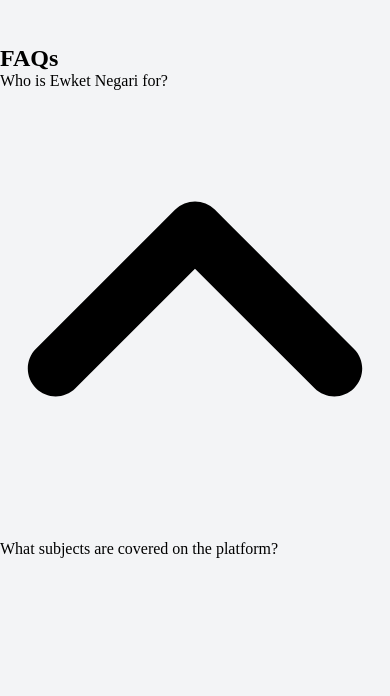
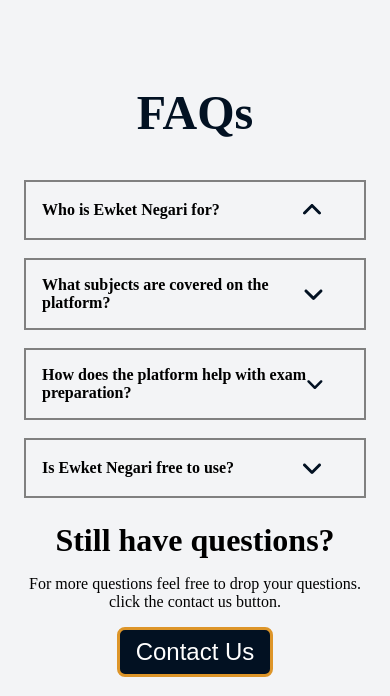
Before and after one commit to SBAK729/Ewket-Negari, a plain HTML site: page index.html in a window 390 px wide. Shown: the part 6378-7074 px from the top of the page. Drawn offline with Linux system fonts and the light colour scheme.

Commit message:
feat: adding style and responsiveness to faqs section

```diff
--- a/style/style.css
+++ b/style/style.css
@@ -234,7 +234,8 @@ header hr {
 .about-section,
 .courses-section,
 .testimonial-section,
-.team-section {
+.team-section,
+.faqs {
   position: relative;
   display: flex;
   flex-direction: column;
@@ -677,6 +678,84 @@ footer {
   font-weight: 500;
 }
 
+.faqs {
+  gap: 24px;
+  width: 80%;
+}
+
+.faqs h2 {
+  font-size: 48px;
+  margin: 16px 0px;
+  color: #021122;
+}
+
+.questions-answer {
+  display: flex;
+  flex-direction: column;
+  align-items: center;
+  gap: 18px;
+}
+.questions-card {
+  width: 500px;
+  display: flex;
+  flex-direction: column;
+  gap: 8px;
+  align-items: center;
+  padding: 16px;
+  border: solid 2px gray;
+}
+.question {
+  width: 100%;
+  display: flex;
+  align-items: center;
+  justify-content: space-between;
+  padding-right: 24px;
+}
+
+.question p {
+  margin-left: 16px;
+  font-weight: 600;
+  text-align: start;
+}
+
+.question svg {
+  width: 24px;
+  height: 24px;
+  fill: #021122;
+}
+
+.questions-card p {
+  margin: 0px;
+}
+
+.contact-link {
+  display: flex;
+  flex-direction: column;
+  justify-items: center;
+  align-items: center;
+  width: 100%;
+  gap: 16px;
+}
+.contact-link h3 {
+  font-size: 32px;
+  margin-bottom: 0px;
+}
+
+.contact-link p {
+  text-align: center;
+}
+
+.contact-link button {
+  width: fit-content;
+  background-color: #021122;
+  padding: 8px 16px;
+  color: white;
+  font-size: 24px;
+  border: solid #dd9529 3px;
+  border-radius: 8px;
+  cursor: pointer;
+}
+
 .cantact-section {
   margin-bottom: 1px;
 }
@@ -1110,6 +1189,17 @@ footer p {
     font-size: 24px;
   }
 
+  .faqs {
+    padding: 24px;
+    width: 100%;
+  }
+  .questions-answer {
+    width: 100%;
+  }
+  .questions-card {
+    width: 100%;
+  }
+
   .cantact-section {
     padding: 24px;
   }
```
